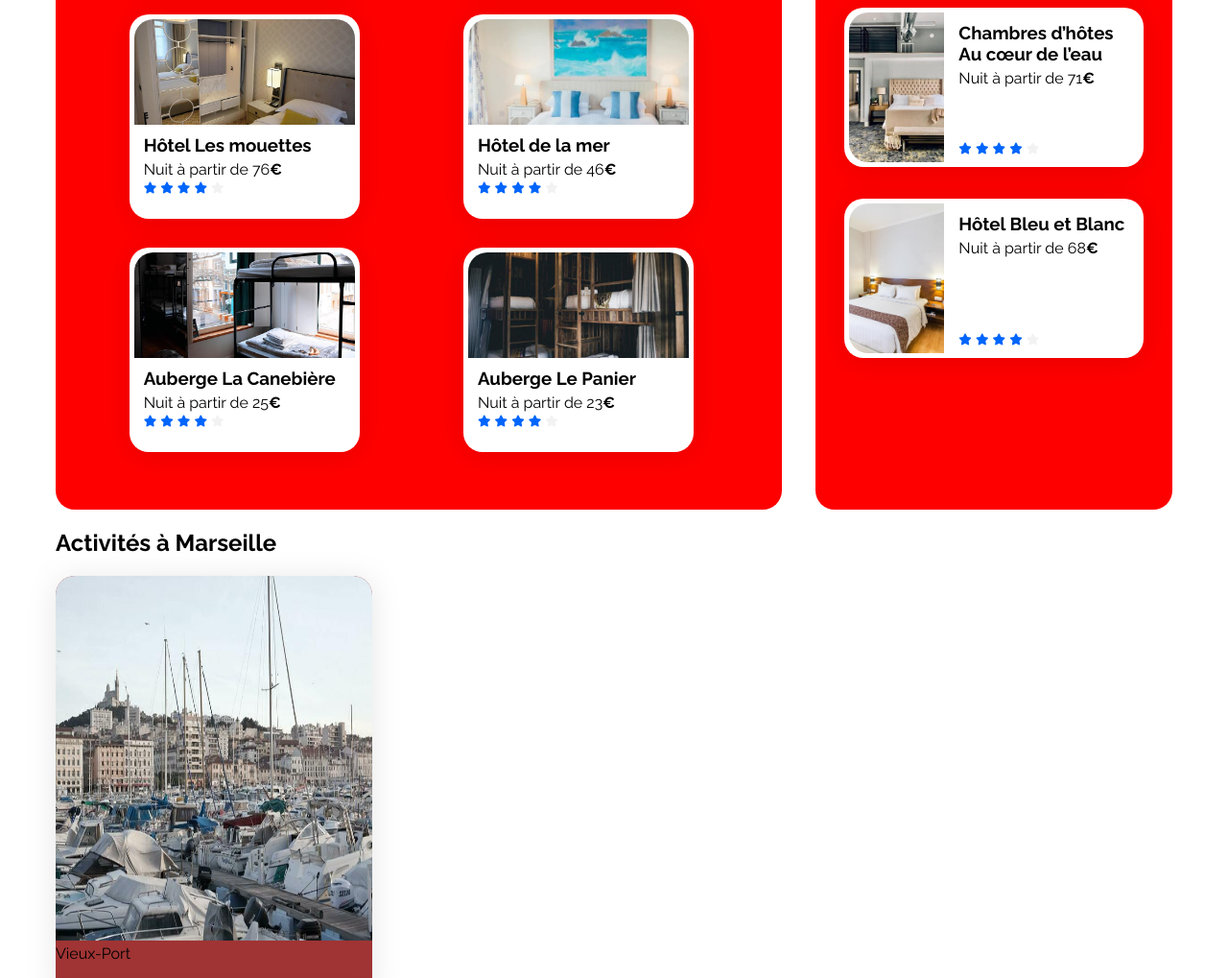
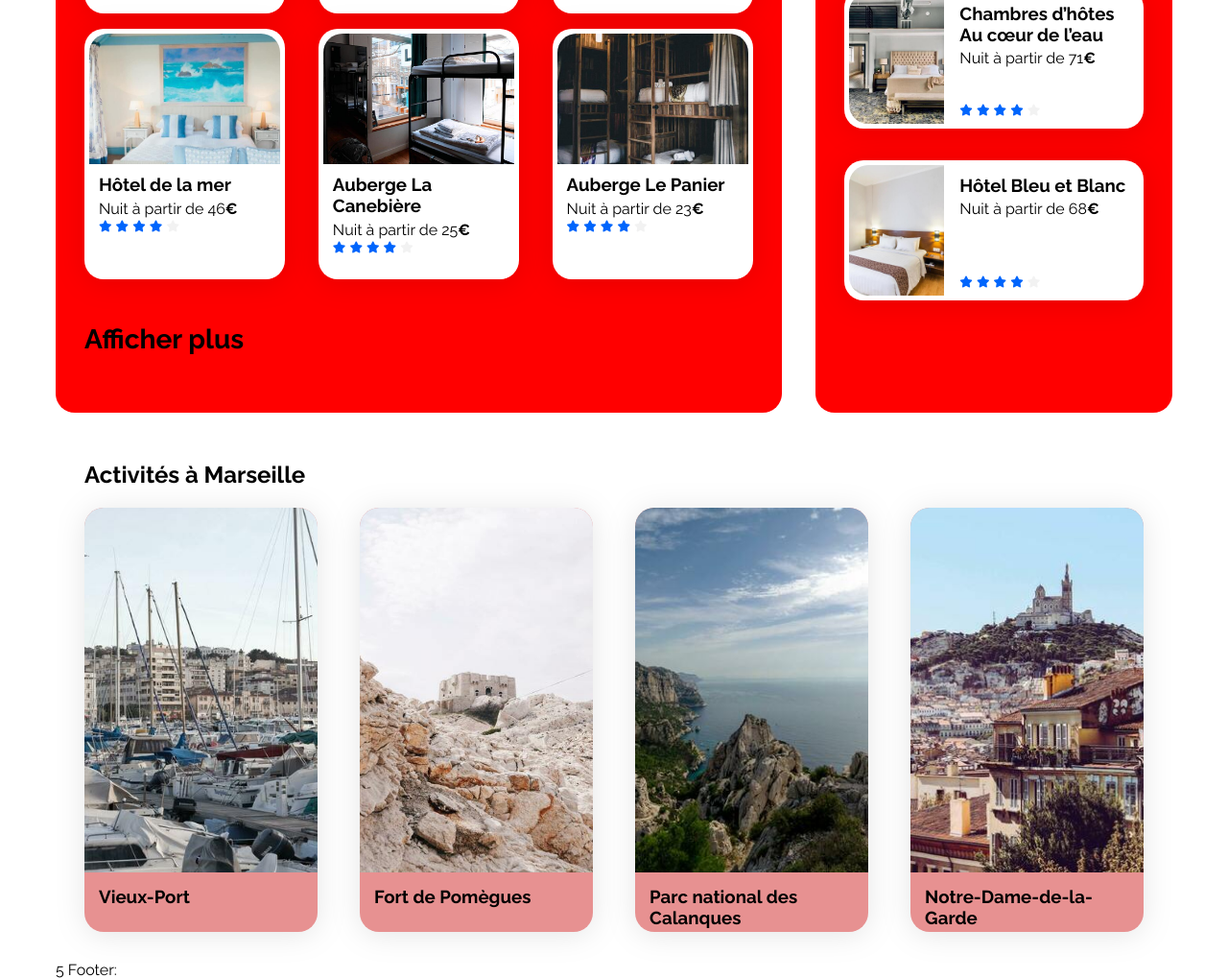
Before and after one commit to Arn-L/P2, a plain HTML site: page index.html in a window 1280 px wide. Shown: the part 858-1877 px from the top of the page at 96% size. Drawn offline with Linux system fonts and the light colour scheme.

Commit message:
réglage dimension % de 1024 à 1440px

```diff
--- a/CSS/style.css
+++ b/CSS/style.css
@@ -142,7 +142,6 @@ fieldset {
 .hebergements-and-populaires {
     display: flex;
     justify-content: space-between;
-    min-width: 540px;
 }
 
 .hebergements-and-populaires section {
@@ -150,16 +149,18 @@ fieldset {
     border-radius: 20px;
     padding: 30px;
     box-sizing: border-box;
+
 }
 
 
 /****** Hebergements ***********/
 .hebergements {
     width: 65%;
-    min-width: 580px;
-    flex-direction: row;
-    align-content: flex-start;
+    /*display:flex;
+    flex-direction: column;
+    align-content: stretch;
     margin-right: 30px;
+    */
 }
 
 .hebergements-title {
@@ -167,37 +168,36 @@ fieldset {
 }
 
 .hebergements-cards {
-    display: flex;
-    flex-flow: row wrap;
-    justify-content: space-around;
-    align-content: space-between;
+    display: grid;
+    grid-template-columns: 30% 30% 30%;
+    gap: 5%;
 
 }
 
 .hebergements-cards .card {
-    min-height: 203px;
+
     display: flex;
     flex-direction: column;
-    margin-bottom: 30px;
-    margin-right: 15px;
+    margin-bottom: 15%;
+    height: 90%;
 }
 
 .hebergements-cards img {
-    max-width: 235px;
+    height: 136px;
     width: 100%;
-    max-height: 110px;
-    min-height: 100px;
+
     border-top-left-radius: 20px;
     border-top-right-radius: 20px;
 }
 
 .hebergements-cards .card-content {
-    width: 230px;
+    /*height: 50%;
+    */
     padding:0 0 0 10px;
     /*display: flex;
-    */flex-direction: column;
+    flex-direction: column;
     box-sizing: border-box;
-
+    */
 }
 
 
@@ -214,10 +214,18 @@ fieldset {
     margin-bottom:5px;
 }
 
+.hebergements-complement{
+    /*width: 100%;
+    */
+    text-align: left;
+    font-size:1.5em;
+    margin-bottom: 30px;
+}
+
 /****** Populaires ***********/
 .populaires {
     width: 32%;
-    min-width: 286px;
+    /*min-width: 200px;*/
 }
 
 .populaires-title {
@@ -229,20 +237,20 @@ fieldset {
 .populaires-cards .card {
     display: flex;
     margin-top: 33px;
-    min-width: 226px;
+    /*min-width: 200px;*/
 }
 
 .populaires-cards img {
     width: 33%;
-    height: 156px;
+    height: 136px;
     border-top-left-radius: 20px;
     border-bottom-left-radius: 20px;
-    border: 5px 0px 5px 5px;
+    /*border: 5px 0px 5px 5px;*/
 }
 
 .populaires-cards .card-content {
     width: 66%;
-    padding-left: 15px;
+    padding-left: 16px;
     display: flex;
     flex-direction: column;
     justify-content: space-between;
@@ -252,10 +260,12 @@ fieldset {
 .populaires-cards .card-title {
     margin-top: 10px;
     margin-bottom: 4px;
+
 }
 
 .populaires-cards .card-subtitle {
-    margin: 5px 0 0 0;
+    /*margin: 5px 0 0 0;*/
+    margin: 0;
 }
 
 .populaires-cards .card-rating {
@@ -266,27 +276,38 @@ fieldset {
 
 
 /****** Activités *************/
+.activites{
+
+    display: flex;
+    flex-direction: column;
+    padding: 30px;
+}
+
+.activites section{
+    width: calc(100%-60px);
+    display: inline-flex;
+    justify-content: space-between;
+}
+
 .card-activites {
-    background-color: rgb(160, 52, 52);
+    width: 22%;
+    background-color: rgb(231, 145, 145);
     border-radius: 20px;
     filter: drop-shadow(0px 3px 15px rgba(0, 0, 0, 0.1));
-    width: 330px;
-    height: 440px;
 }
 
 .cover {
-    width: 330px;
+    width: 100%;
     height: 380px;
     border-top-left-radius: 20px;
     border-top-right-radius: 20px;
-    */ object-fit: cover;
-
+    object-fit: cover;
 }
 
-#Activites {
-    display: grid;
-    grid-template-columns: 200px 200px 200px 200px;
-    gap: 50px;
+.activites .card-title {
+    padding-left: 15px;
+    margin-top: 10px;
+    margin-bottom: 4px;
 }
 
 
--- a/index.html
+++ b/index.html
@@ -31,7 +31,7 @@
             <section>
                 <fieldset>
                     <legend>
-                        <h1>Trouvez votre hébergement pour des vacances de rêve</h1>
+                        <h1 class="section-titre">Trouvez votre hébergement pour des vacances de rêve</h1>
                     </legend>
                     <h3>En plein centre-ville ou en pleine nature</h3>
                     <form method="get" action="" id="bar-recherche">
@@ -75,7 +75,7 @@
                                     alt="Image de la chambre d'hôtel montrant un lit">
                                 <div class="card-content">
                                     <div class="card-txt">
-                                        <h3 class="card-title">Hôtel du port</h3>
+                                        <h3 class="card-title">Hôtel du port     </h3>
                                         <p class="card-subtitle">Nuit à partir de 52<span class="euro">€</span></p>
                                     </div>
                                     <div class="card-rating">
@@ -95,7 +95,7 @@
                                     alt="Image de la chambre d'hôtel montrant un lit">
                                 <div class="card-content">
                                     <div class="card-txt">
-                                        <h3 class="card-title">Hôtel Chez Amina</h3>
+                                        <h3 class="card-title">Hôtel Chez Amina  </h3>
                                         <p class="card-subtitle">Nuit à partir de 96<span class="euro">€</span></p>
                                     </div>
                                     <div class="card-rating">
@@ -129,6 +129,8 @@
                                 </div>
                             </article>
                         </a>
+                    </div>
+                    <div class="hebergements-cards">
                         <a href="#">
                             <article class="card">
                                 <img src="./images/hebergements/annie-spratt.jpg"
@@ -189,10 +191,10 @@
                                 </div>
                             </article>
                         </a>
-                        <!--h3>Afficher plus</h3-->
-                        <!--/div-->
                     </div>
-
+                    <div class="hebergements-complement">
+                        <h3>Afficher plus</h3>
+                    </div>
                 </section>
 
                 <section class="populaires">
@@ -264,33 +266,32 @@
                     </div>
                 </section>
             </section>
-            <footer>
             <!--Activités-->
-                <article>
-                    <h1>Activités à Marseille</h1>
+            <article class="activites">
+                <h1 class="section-titre">Activités à Marseille</h1>
                 <section>
                     <div class="card-activites">
                         <a href="#">
                             <img class="cover" src="/images/activites/reno-laithienne.jpg" />
-                                <div class="card-title">Vieux-Port</div>
+                            <h3 class="card-title">Vieux-Port</h3>
                         </a>
                     </div>
                     <div class="card-activites">
                         <a href="#">
                             <img class="cover" src="/images/activites/paul-hermann.jpg" />
-                                <div class="card-title">Fort de Pomègues</div>
+                            <h3 class="card-title">Fort de Pomègues</h3>
                         </a>
                     </div>
                     <div class="card-activites">
                         <a href="#">
                             <img class="cover" src="/images/activites/kilyan-sockalingum.jpg" />
-                                <div class="card-title">Parc national des Calanques</div>
+                            <h3 class="card-title">Parc national des Calanques</h3>
                         </a>
                     </div>
                     <div class="card-activites">
                         <a href="#">
                             <img class="cover" src="/images/activites/florian-wehde.jpg" />
-                                <div class="card-title">Notre-Dame-de-la-Garde</div>
+                            <h3 class="card-title">Notre-Dame-de-la-Garde</h3>
                         </a>
                     </div>
                 </section>
```
Lines whose indentation alone changed are shown as unchanged.
